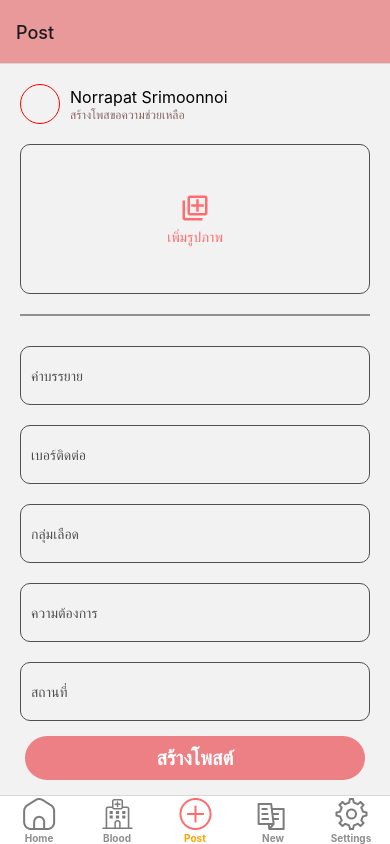
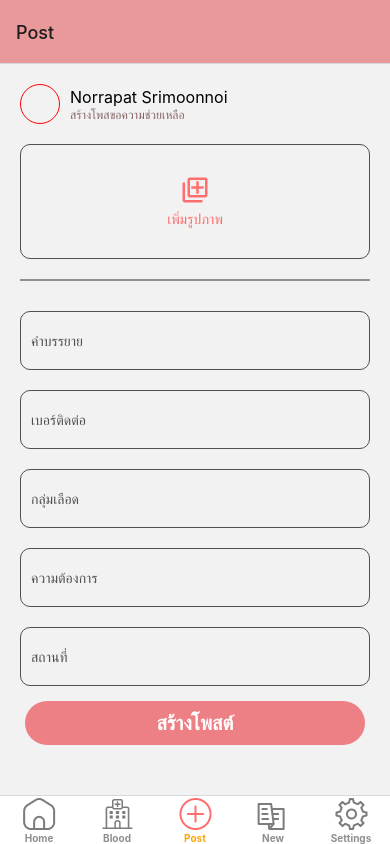
Before and after one commit to Phe-nix/BloodHubApp, a React Native app in the folder client/: screen /App in a window 390 px wide. Built offline with nearby package versions, Linux system fonts and the light colour scheme.

Commit message:
[update] postScreen
เหลือ อัพโหลยังมีบัคอยู่

```diff
--- a/client/package.json
+++ b/client/package.json
@@ -16,7 +16,9 @@
     "@react-navigation/native-stack": "^6.9.13",
     "@react-navigation/stack": "^6.3.17",
     "expo": "~49.0.7",
+    "expo-image-manipulator": "^11.5.0",
     "expo-image-picker": "^14.5.0",
+    "expo-image-picker-multiple": "^1.4.1",
     "expo-linear-gradient": "^12.5.0",
     "expo-status-bar": "~1.6.0",
     "react": "18.2.0",
@@ -24,8 +26,7 @@
     "react-native-gesture-handler": "^2.13.1",
     "react-native-linear-gradient": "^2.8.3",
     "react-native-pager-view": "^6.2.1",
-    "react-native-tab-view": "^3.5.2",
-    "styled-components": "^6.0.8"
+    "react-native-tab-view": "^3.5.2"
   },
   "devDependencies": {
     "@babel/core": "^7.20.0",
--- a/client/src/navigation/RootNavigator.tsx
+++ b/client/src/navigation/RootNavigator.tsx
@@ -6,11 +6,11 @@ import { AuthNaivgation } from './AuthNavigation';
 
 const Root = createNativeStackNavigator();
 
-export const RootNavigator: React.FC = () => {
+export const RootNavigator = () => {
   return (
     <NavigationContainer>
       <Root.Navigator
-        initialRouteName='Auth'
+        initialRouteName='App'
         screenOptions={{
           headerShown: false,
         }}
--- a/client/src/screens/Post/PostScreen.style.ts
+++ b/client/src/screens/Post/PostScreen.style.ts
@@ -30,13 +30,13 @@ export const styles = StyleSheet.create({
     borderWidth: 1,
     borderRadius: 10,
     borderColor: '#505050',
-    height: 150,
-    justifyContent: 'center',
+    // height: 150,
     alignItems: 'center',
   },
   addIcon: {
     justifyContent: 'center',
     alignItems: 'center',
+    padding: 30,
   },
   underline: {
     borderWidth: 0.5,
--- a/client/src/screens/Post/PostScreen.tsx
+++ b/client/src/screens/Post/PostScreen.tsx
@@ -1,30 +1,34 @@
-import React, { useState } from 'react';
-import { Image, Text, TextInput, TouchableOpacity, View } from "react-native";
+import React, { useEffect, useState } from 'react';
+import { Image, ScrollView, Text, TextInput, TouchableOpacity, View } from "react-native";
 
 import * as ImagePicker from 'expo-image-picker';
 import { Button } from '../../core/components/Button';
 import { styles } from './PostScreen.style';
 
 const PostScreen = ({navigation} : any) => {
-  const [image, setImage] = useState<string | null>(null);
+  const [image, setImage] = useState<string[]>([]);
+
+  useEffect(() => {
+    console.log(image);
+
+  }, [image])
 
   const pickImage = async () => {
     let result = await ImagePicker.launchImageLibraryAsync({
       mediaTypes: ImagePicker.MediaTypeOptions.All,
-      allowsEditing: true,
+      allowsMultipleSelection: true,
       aspect: [4, 3],
       quality: 1,
     });
 
-    console.log(result);
-
     if (!result.canceled) {
-      setImage(result.assets[0]?.uri || null);
+      setImage([...image, ...result.assets?.map((asset) => asset.uri) || []]);
     }
   };
 
   return(
     <View style={styles.container}>
+      <ScrollView>
         <View style={styles.profile}>
           <View style={styles.profileImage}>
           </View>
@@ -34,15 +38,24 @@ const PostScreen = ({navigation} : any) => {
           </View>
         </View>
 
-      <View>
         <TouchableOpacity style={styles.addPhoto} onPress={pickImage}>
+          {image.length === 0 ? (
             <View style={styles.addIcon}>
               <Image source={require('../../../assets/icons/icon_addPhoto.png')}/>
               <Text style={{color: '#FF6D6E', marginTop: 5}}>เพิ่มรูปภาพ</Text>
             </View>
-          {image && <Image source={{ uri: image }} style={{ width: 200, height: 200 }} />}
+          )
+          :
+          (
+            image.map((uri, index) => {
+              return(
+                <View key={index} style={{flexDirection: 'row', overflow: 'hidden'}}>
+                  <Image  source={{uri : uri}} style={{ width: '100%', height: 150, borderRadius: 10 }} resizeMode="cover"/>
+                </View>
+              );
+            })
+          )}
         </TouchableOpacity>
-      </View>
 
         <View style={styles.underline}></View>
 
@@ -75,6 +88,7 @@ const PostScreen = ({navigation} : any) => {
         </View>
 
         <Button title="สร้างโพสต์" buttonHeight={10} buttonWidth={100} to="Home" navigation={navigation}/>
+      </ScrollView>
     </View>
   );
 };
```
Also changed, not shown: client/src/screens/post/utils/imagePicker.tsx (deleted, +0 -29 lines), 2 other files (tests, documents, lock files or other folders). Lines whose indentation alone changed are shown as unchanged.
